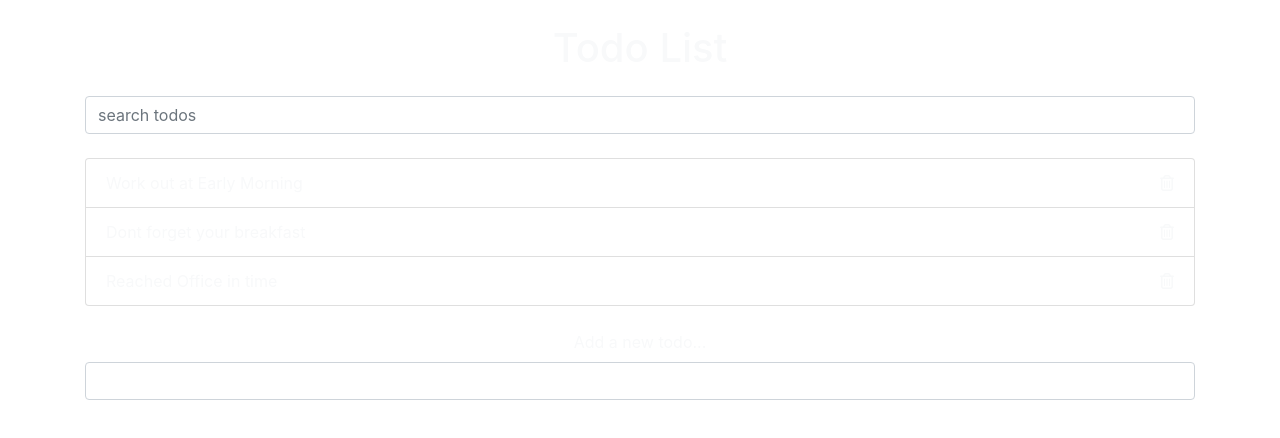
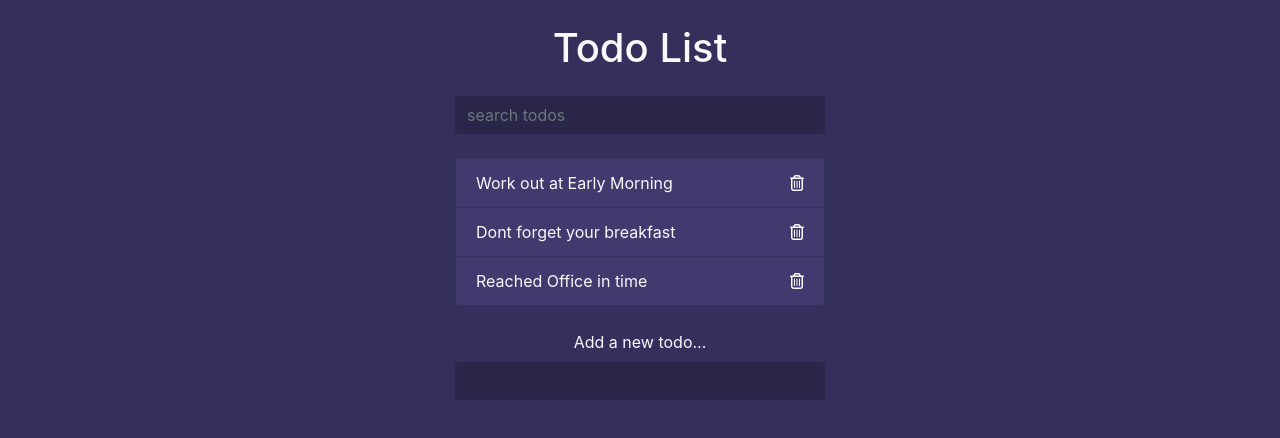
Before and after one commit to AwaisMohsin/todo-list, a plain HTML site: page Index.html in a window 1280 px wide. Drawn offline with nearby package versions, Linux system fonts and the light colour scheme.

Commit message:
Style front page with css

```diff
--- /dev/null
+++ b/Index.css
@@ -0,0 +1,23 @@
+body {
+    background: #352f5b;
+  }
+  .container {
+    max-width: 400px;
+  }
+  input[type="text"],
+  input[type="text"]:focus {
+    color: #fff;
+    border: none;
+    background: rgba(0, 0, 0, 0.2);
+    max-width: 400px;
+  }
+  .todos li {
+    background: #423a6f;
+  }
+  .delete {
+    cursor: pointer;
+  }
+
+  .filtered {
+    display: none !important;
+  }
--- a/Index.html
+++ b/Index.html
@@ -9,6 +9,7 @@
       integrity="sha384-B0vP5xmATw1+K9KRQjQERJvTumQW0nPEzvF6L/Z6nronJ3oUOFUFpCjEUQouq2+l"
       crossorigin="anonymous"
     />
+    <link rel="stylesheet" href="Index.css"/>
   </head>
 
   <body>
```
